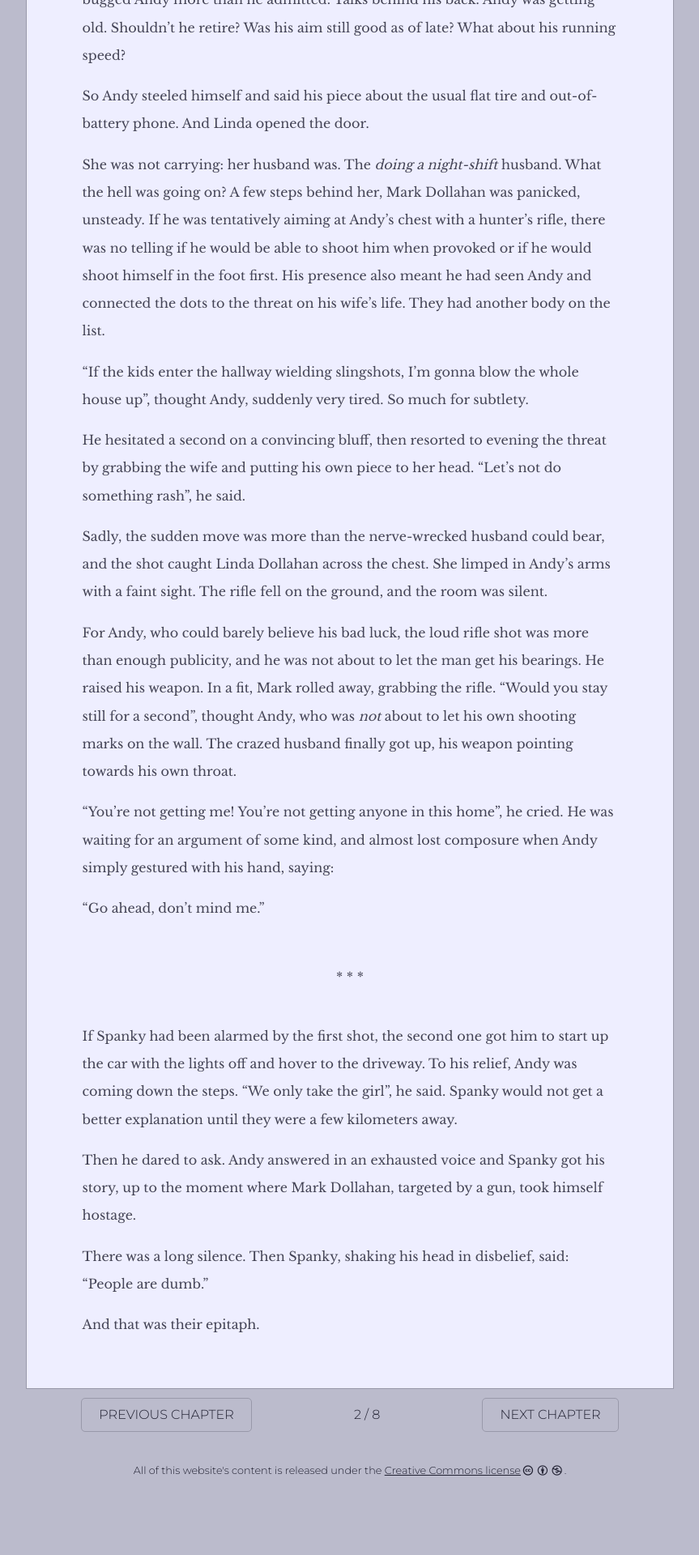
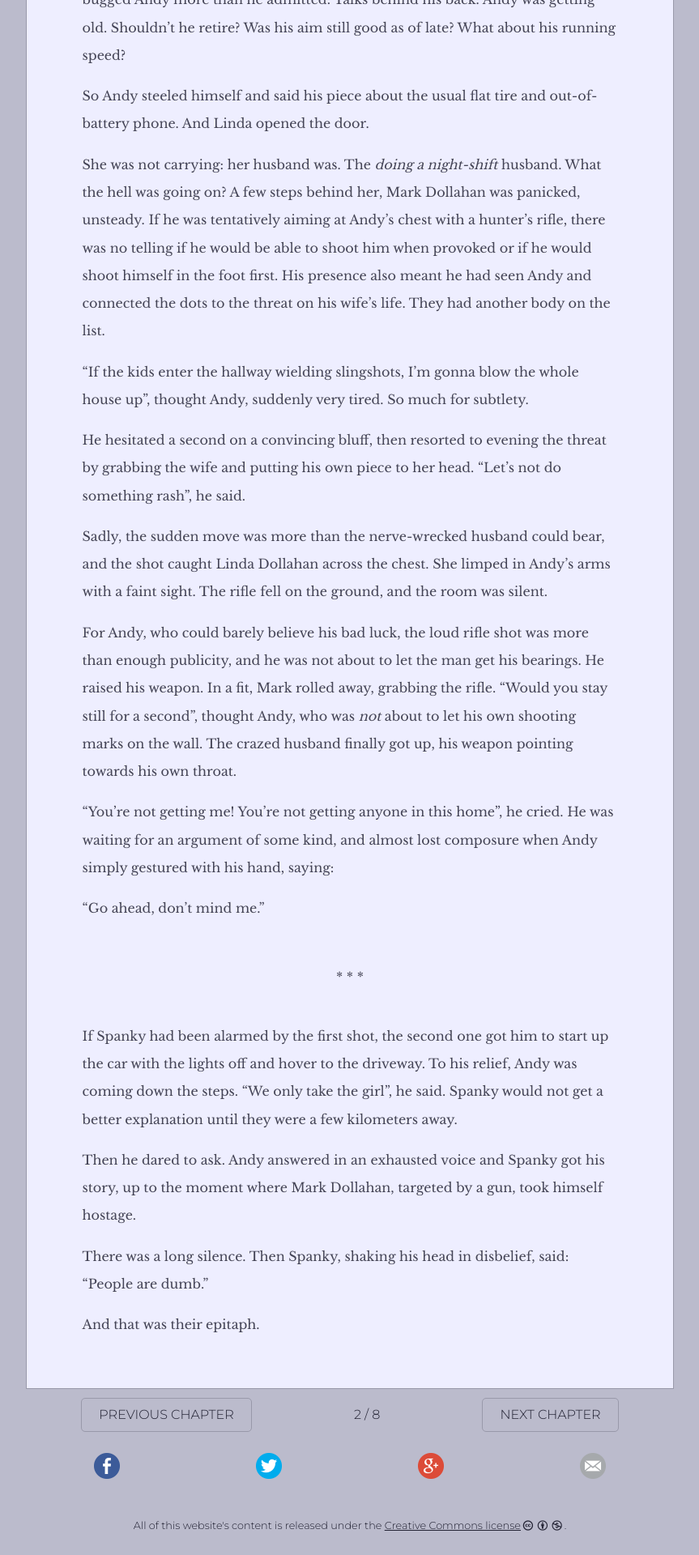
Before and after one commit to atomikaya/fiction, a Jekyll site: the page built from _posts/over-and-done-with/2017-01-08-A Good Setup.md, in a window 1280 px wide. Shown: the part 1911-3831 px from the top of the page at 81% size, without its empty margins (208-1071 px from the left). Built offline with Jekyll 4.4.1, drawn with Linux system fonts in a browser that asks for light colours; comment, search, counter and statistics services are not loaded; before the commit the page ends 3763 px from its top, so only the background shows below that.

Commit message:
added share buttons to chapters along with better titles

```diff
--- /dev/null
+++ b/_includes/share-buttons.html
@@ -0,0 +1,10 @@
+{% assign shareURL = page.url | absolute_url %}
+{% assign shareTitle = story.title | append: " #" | append: page.number | append: " by atomikaya. " %}
+{% assign shareBody = "New chapter is out!
+" | append: shareURL %}
+<ul class="share-buttons site__share">
+  <li><a href="https://www.facebook.com/sharer/sharer.php?u={{ shareURL | cgi_escape }}&t=" title="Share on Facebook" target="_blank"><img alt="Share on Facebook" src="/assets/flat_web_icon_set/color/Facebook.png"></a></li>
+  <li><a href="https://twitter.com/intent/tweet?source={{ shareURL | cgi_escape }}&text={{ shareTitle | append: shareBody | cgi_escape }}" target="_blank" title="Tweet"><img alt="Tweet" src="/assets/flat_web_icon_set/color/Twitter.png"></a></li>
+  <li><a href="https://plus.google.com/share?url={{ shareURL | cgi_escape }}" target="_blank" title="Share on Google+"><img alt="Share on Google+" src="/assets/flat_web_icon_set/color/Google+.png"></a></li>
+  <li><a href="mailto:?subject={{ shareTitle | cgi_escape }}&body={{ shareBody | cgi_escape }}" target="_blank" title="Send email"><img alt="Send email" src="/assets/flat_web_icon_set/color/Email.png"></a></li>
+</ul>
--- a/_layouts/chapter.html
+++ b/_layouts/chapter.html
@@ -58,6 +58,7 @@ layout: default
   </div>
   {% include follow-menu.html %}
 </div>
+{% include share-buttons.html %}
 {% if jekyll.environment == "production" %}
 <div id="disqus_thread"></div>
 <script>
--- a/_layouts/default.html
+++ b/_layouts/default.html
@@ -3,7 +3,7 @@
   <head>
     <meta charset="utf-8"/>
     <meta name="viewport" content="width=device-width, initial-scale=1, shrink-to-fit=no"/>
-    <title>{% if page.title %}{{ page.title }} — {% endif %}{{ site.title }}</title>
+    <title>{% if page.title %}{% if page.story %}{% assign story = site.data.stories | where: "url", page.story | first %}{{ story.title }} #{{ page.number }}: {% endif %}{{ page.title }} — {% endif %}{{ site.title }}</title>
     <meta name="description" content="{{ site.description }}"/>
     <link href="https://fonts.googleapis.com/css?family=Roboto+Slab:100,300|Libre+Baskerville|Montserrat:300,500" rel="stylesheet"/>
     <link rel="stylesheet" href="/assets/fontello/css/fontello-embedded.css"/>
--- a/assets/theme.css
+++ b/assets/theme.css
@@ -11,7 +11,8 @@
     max-width: 360px;
     width: 90%;
   }
-    .site__pagination {
+    .site__pagination,
+    .site__share {
       align-items: baseline;
       display: flex;
       justify-content: space-around;
@@ -224,9 +225,31 @@
         top: -1ch;
       }
 
+/* style for third-party apps */
+
 #disqus_thread p,
 #disqus_thread a {
   color: inherit;
+}
+
+ul.share-buttons{
+  list-style: none;
+  padding: 0;
+}
+
+ul.share-buttons li{
+  display: inline;
+}
+
+ul.share-buttons .sr-only {
+  position: absolute;
+  clip: rect(1px 1px 1px 1px);
+  clip: rect(1px, 1px, 1px, 1px);
+  padding: 0;
+  border: 0;
+  height: 1px;
+  width: 1px;
+  overflow: hidden;
 }
 
 /* Small devices (tablets, 768px and up) */
```
Also changed, not shown: assets/flat_web_icon_set/color/Email.png (added), assets/flat_web_icon_set/color/Facebook.png (added), assets/flat_web_icon_set/color/Google+.png (added), assets/flat_web_icon_set/color/LinkedIn.png (added), assets/flat_web_icon_set/color/Pinboard.png (added), assets/flat_web_icon_set/color/Pinterest.png (added), assets/flat_web_icon_set/color/Pocket.png (added), assets/flat_web_icon_set/color/Reddit.png (added), assets/flat_web_icon_set/color/Tumblr.png (added), assets/flat_web_icon_set/color/Twitter.png (added), assets/flat_web_icon_set/color/Wordpress.png (added), 1 other file.
